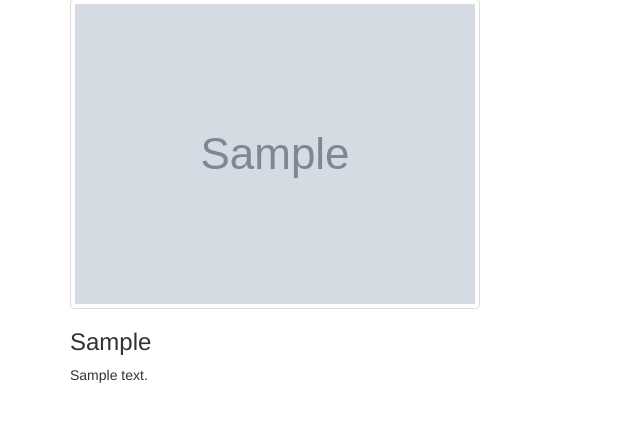
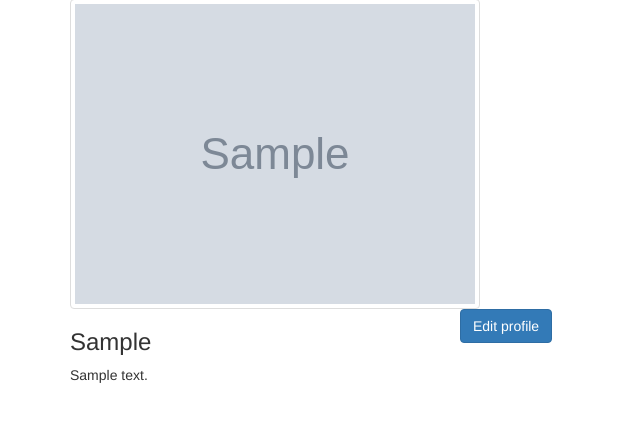
Before and after one commit to Wannjer1/Digital-stories, a Flask app: a page that uses app/templates/profile/profile.html in a window 1280 px wide. Shown: the part 73-495 px from the top of the page, without its empty margins (0-640 px from the left). Run offline with Flask 2, Linux system fonts and the light colour scheme; a user stored in the database is signed in; tables that the repository leaves empty hold one stand-in row (values such as "Sample post"); grey boxes marked "Sample" are stand-in pictures; parts of the project's set-up code (start-up, migrations or seed data) failed here and were passed over; some libraries are stand-ins or nearby versions.

Commit message:
st-user profile styling

```diff
--- a/app/templates/profile/profile.html
+++ b/app/templates/profile/profile.html
@@ -26,6 +26,17 @@
       <p>{{user.username| capitalize}} has no bio</p>
       {% endif %}
     </div>
+    <!-- update_profile -->
+    <div class="col-md-4">
+      {% if user == current_user %}
+      <button
+        class="btn btn-outline btn-primary"
+        href="{{url_for('main.update_profile',uname=user.username)}}"
+      >
+        Edit profile
+      </button>
+      {% endif %}
+    </div>
   </div>
 </div>
 
```
